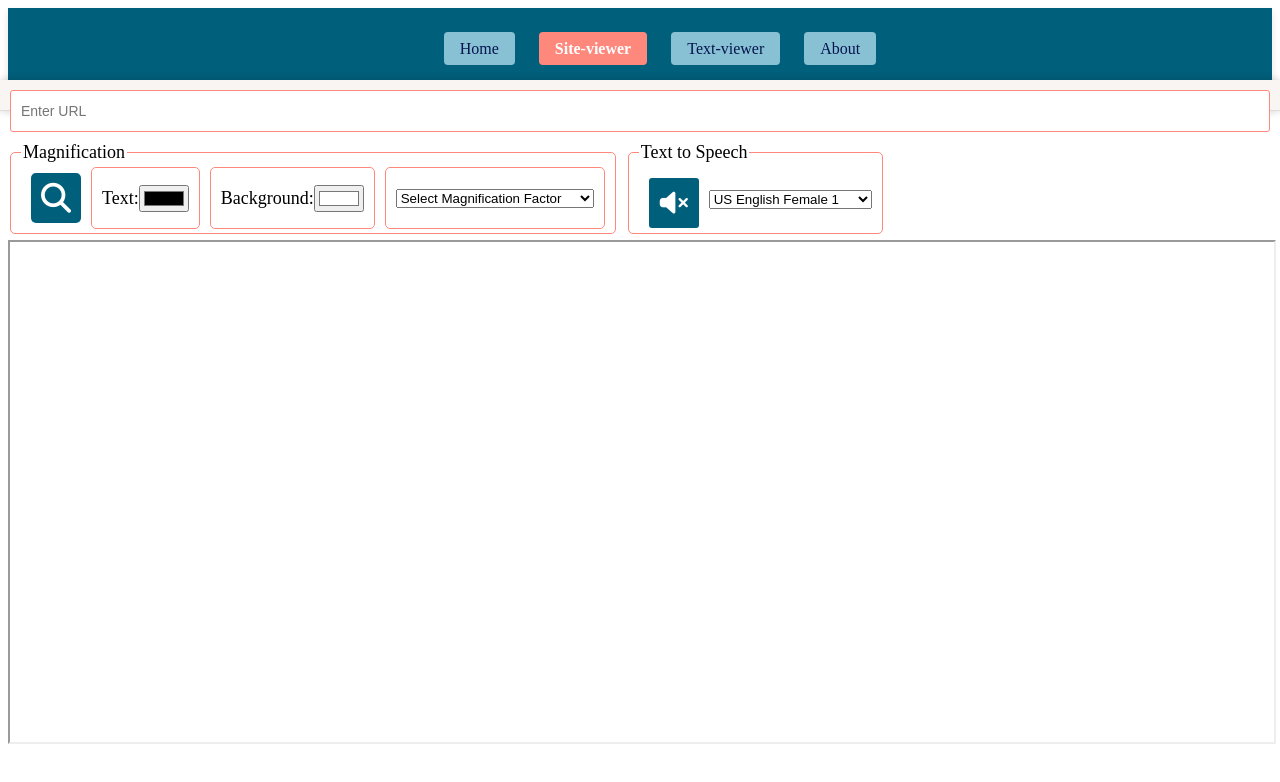
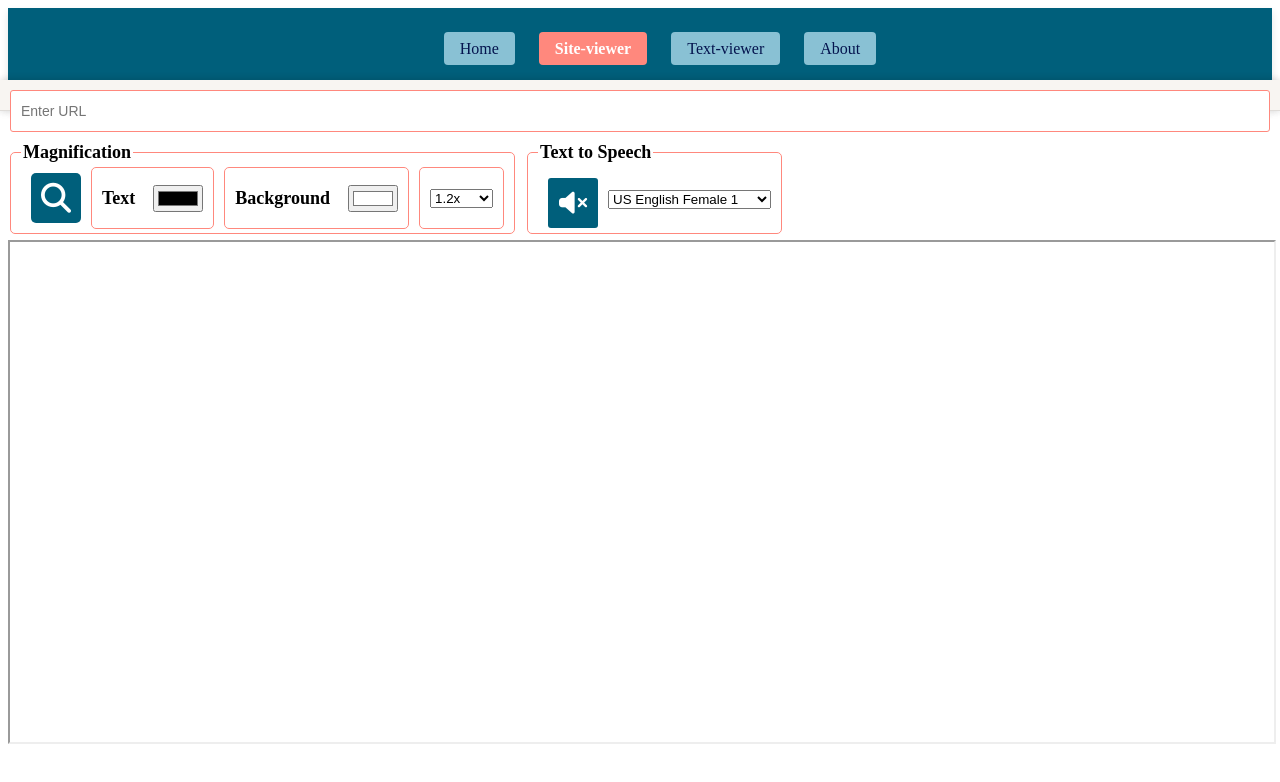
Before and after one commit to dimitri-edel/barrier-breakers, a website: page site-viewer.html in a window 1280 px wide. Drawn offline with Linux system fonts and the light colour scheme.

Commit message:
Change the font-weight for fiedsets in read-easy.css
I have also removed the 'Select Magnification Factor' sentence from the option list

```diff
--- a/assets/css/read-easy.css
+++ b/assets/css/read-easy.css
@@ -23,6 +23,7 @@ fieldset {
     border: solid 1px var(--accent-color);
     border-radius: 5px;
     font-size: large;
+    font-weight: bold;
 }
 
 /* #magnification-panel {
@@ -96,6 +97,7 @@ fieldset {
 /* optgroup is used for fontsize inside the select element of the magnification factor */
 optgroup {
     font-size: 20px;
+    /* font-weight: bold; */
 }
 
 .magnify-cursor {
--- a/assets/js/read-easy.js
+++ b/assets/js/read-easy.js
@@ -48,12 +48,12 @@ class ReadEasy {
                 <fieldset>
                     <legend>Magnification</legend>
                     <span id="magnifying-glass"><i class="fa-solid fa-magnifying-glass"></i></span>
-                    <span id="magninification-font-color-selector">Text: <input onchange="read_easy.changeMagnificationFontColor(this)" type="color" id="font-color" value="#000000"></span>
-                    <span id="magninification-background-color-selector">Background: <input onchange="read_easy.changeMagnificationBackgroundColor(this)" type="color" id="background-color" value="#ffffff"></span>
+                    <span id="magninification-font-color-selector">Text &nbsp &nbsp <input onchange="read_easy.changeMagnificationFontColor(this)" type="color" id="font-color" value="#000000"></span>
+                    <span id="magninification-background-color-selector">Background &nbsp &nbsp <input onchange="read_easy.changeMagnificationBackgroundColor(this)" type="color" id="background-color" value="#ffffff"></span>
                     <span id="magnification-factor-selector">
                         <select id="magnification-factor" onchange="read_easy.changeMagnificationFactor(this)">
                             <optgroup>
-                                <option value="1.2">Select Magnification Factor</option>
+                                <option value="1.2">1.2x</option>
                                 <option value="1.3">1.3x</option>
                                 <option value="1.5">1.5x</option>
                                 <option value="2">2x</option>
```
